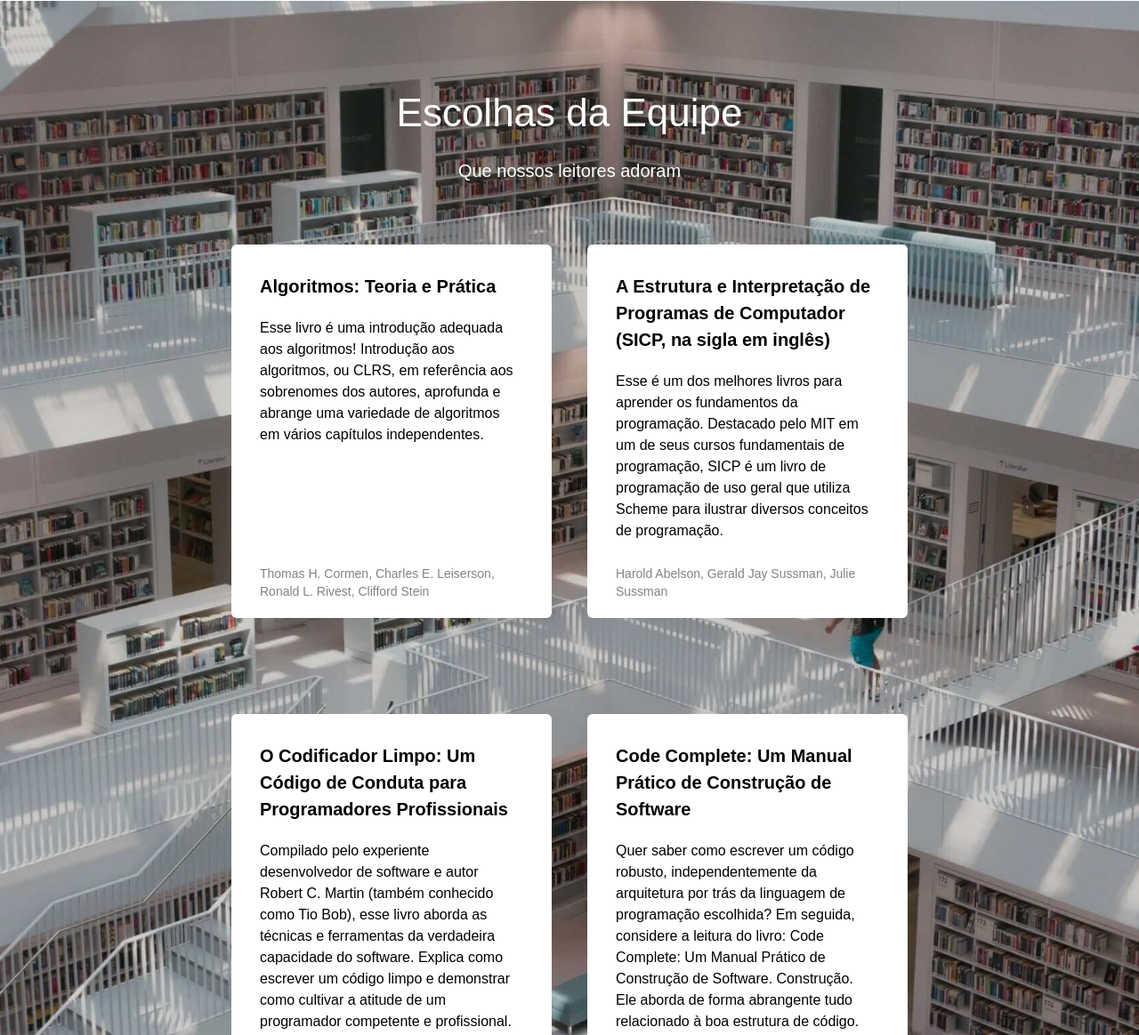
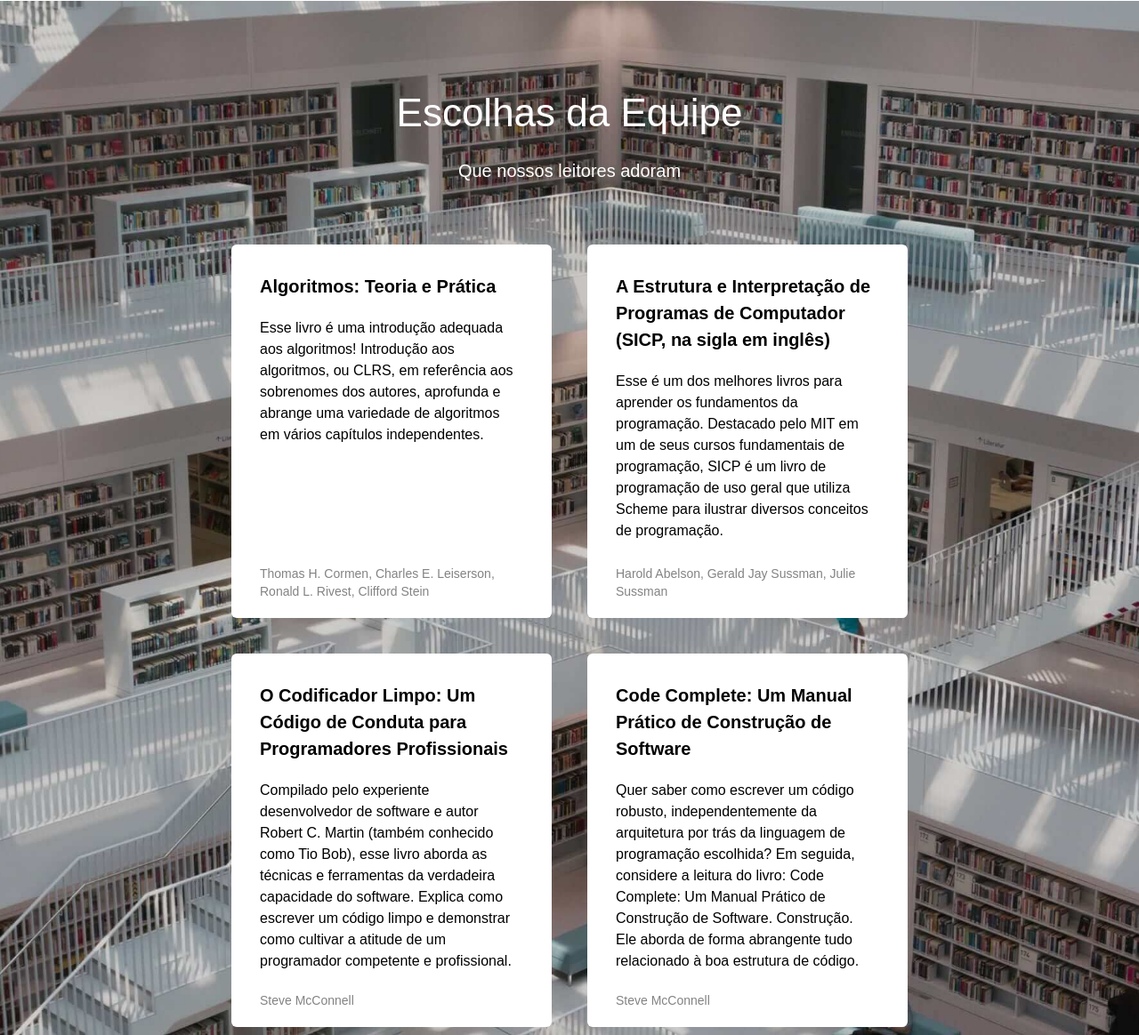
Before and after one commit to lucaswt1/web_project_library, a plain HTML site: page index.html in a window 1280 px wide. Shown: the part 799-1963 px from the top of the page at 89% size. Drawn offline with Linux system fonts and the light colour scheme.

Commit message:
update style file

```diff
--- a/styles/style.css
+++ b/styles/style.css
@@ -117,12 +117,13 @@
 
 .staff__cards {
   max-width: 760px;
-  margin: auto;
+  margin: 68px auto 0;
   display: flex;
   gap: 40px;
   flex-wrap: wrap;
-  justify-content: space-between;
+  justify-content: center;
   padding-left: 0;
+  list-style-type: none;
 }
 
 .card {
@@ -132,8 +133,6 @@
   box-sizing: border-box;
   height: 420px;
   width: 360px;
-  margin-top: 68px;
-  list-style-type: none;
 }
 
 .card__content {
```
